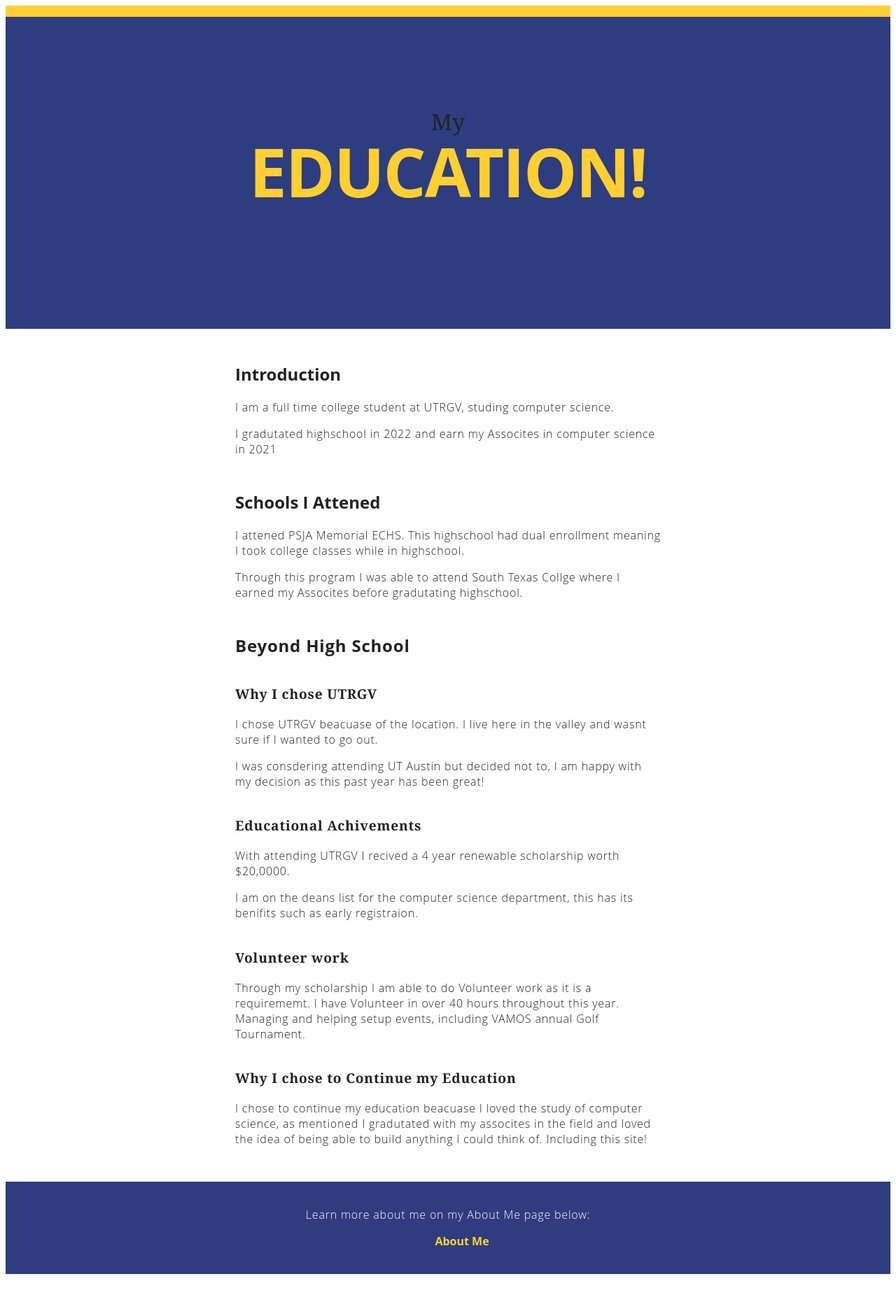
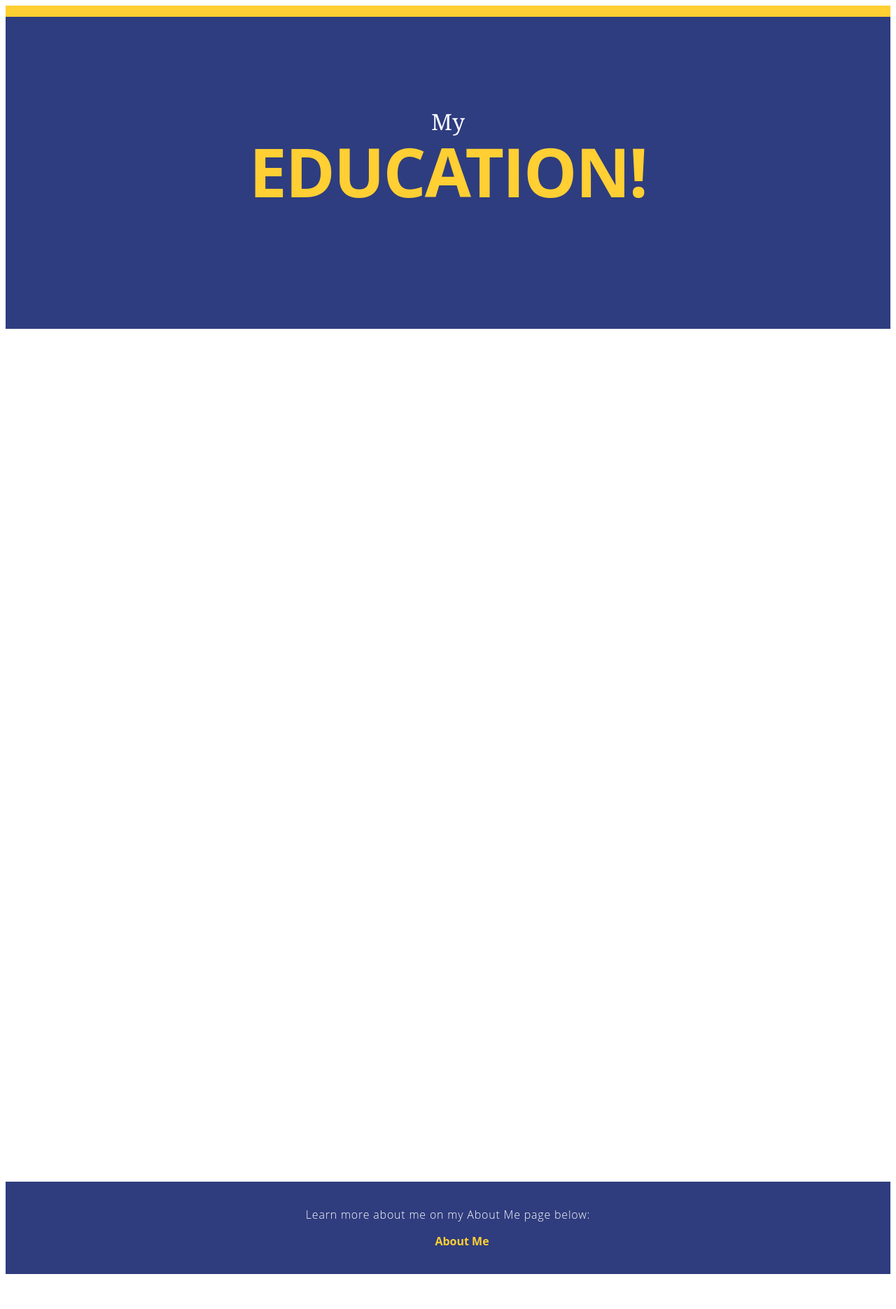
Before and after one commit to RalphLucio/website, a Flask app: page /education in a window 1280 px wide. Shown: the whole page at 70% size. Run offline with Flask 2, Linux system fonts and the light colour scheme.

Commit message:
Updated colors

```diff
--- a/static/education.css
+++ b/static/education.css
@@ -1,6 +1,6 @@
 body {
     /* Typography Declarations */
-    color: #222222;
+    color: white;
     font-size: 1em;
     font-family: "Open Sans", "Helvetica Neue", sans-serif;
 }
```
